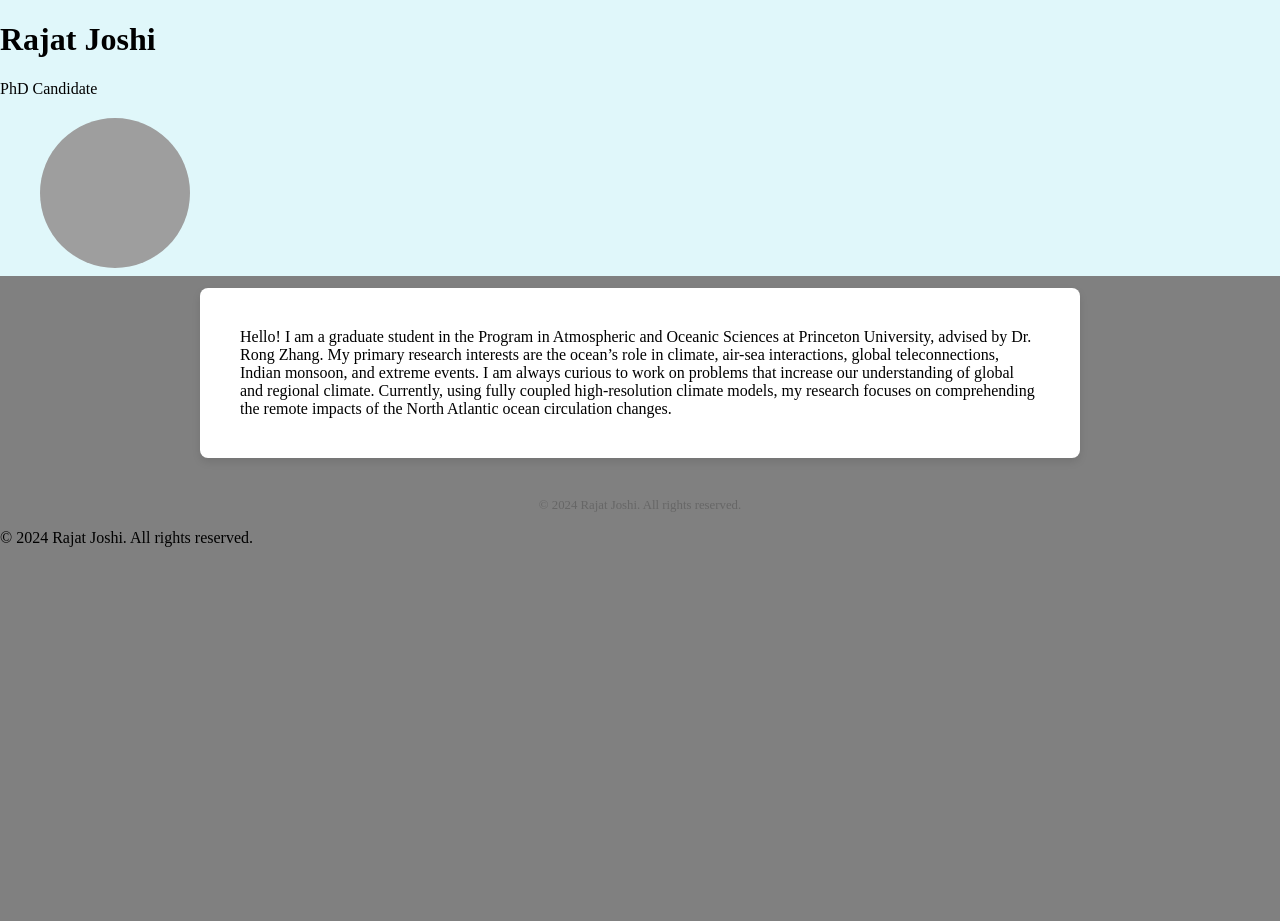
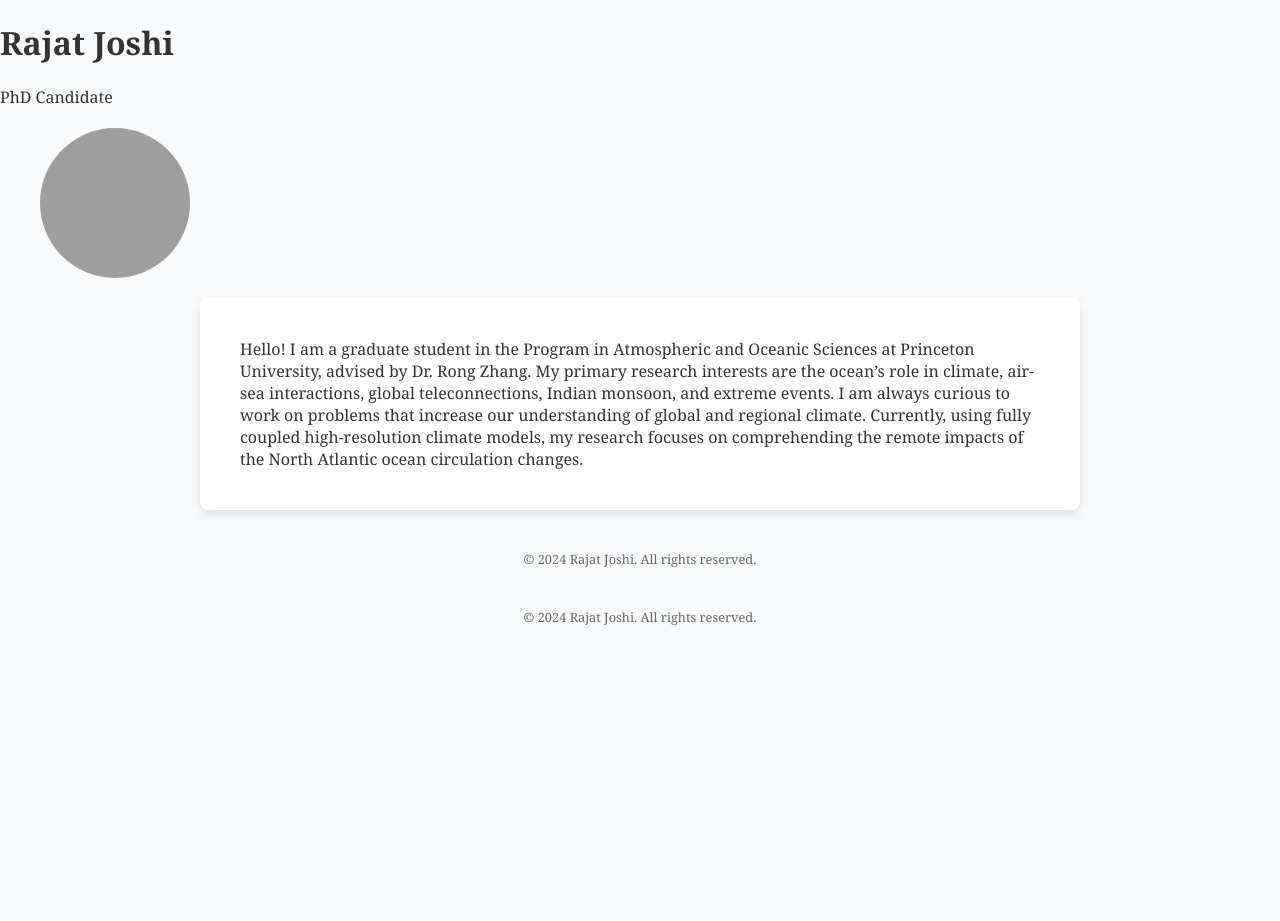
Before and after one commit to rajatjoshi8/rajatjoshi.github.io, a Jekyll site: the page built from index.md, in a window 1280 px wide. Built offline with Jekyll 4.4.1, drawn with Linux system fonts in a browser that asks for light colours; after the commit the page ends 900 px from its top, so only the background shows below that; grey boxes are pictures that could not be loaded.

Commit message:
custom.css

```diff
--- a/assets/custom.css
+++ b/assets/custom.css
@@ -1,14 +1,37 @@
-/* Full page background with gradient at the top 30% and solid color for the rest */
+/* Body Styling */
 body {
-    background:
-      linear-gradient(to bottom, #e0f7fa 30%, #808080 30%);
-    height: 100vh; /* Full viewport height */
-    margin: 0; /* Remove default margin */
+    background-color: #f8f9fa; /* Light Gray background */
+    font-family: Georgia, "Times New Roman", serif; /* Clean and professional font */
+    color: #333; /* Dark text color */
+    margin: 0;
+    padding: 0;
 }
 
-/* Optional: Style for the main content area if needed */
+/* Image Styling */
+img.avatar {
+    border-radius: 50%; /* Circular image */
+    width: 150px; /* Adjust the size */
+    height: 150px;
+    object-fit: cover;
+    margin: 20px auto; /* Margin for top and bottom, centered horizontally */
+    display: block;
+    margin-left: 40px; /* Moves the image slightly to the right */
+}
+
+/* Main Content Styling */
 .content {
-    padding: 20px;
-    background-color: transparent; /* Transparent to see the gradient background */
-    color: #000; /* Ensure text color is readable */
+    max-width: 800px; /* Limits the width of the text */
+    margin: 0 auto; /* Centers the text block */
+    padding: 40px; /* Adds padding for space around the text */
+    background-color: white; /* White background for the text area */
+    border-radius: 8px; /* Adds slight rounding for a modern look */
+    box-shadow: 0 4px 8px rgba(0, 0, 0, 0.1); /* Adds a subtle shadow */
 }
+
+/* Footer Styling */
+footer {
+    text-align: center;
+    margin-top: 40px;
+    font-size: 0.8em;
+    color: #666;
+}
```
